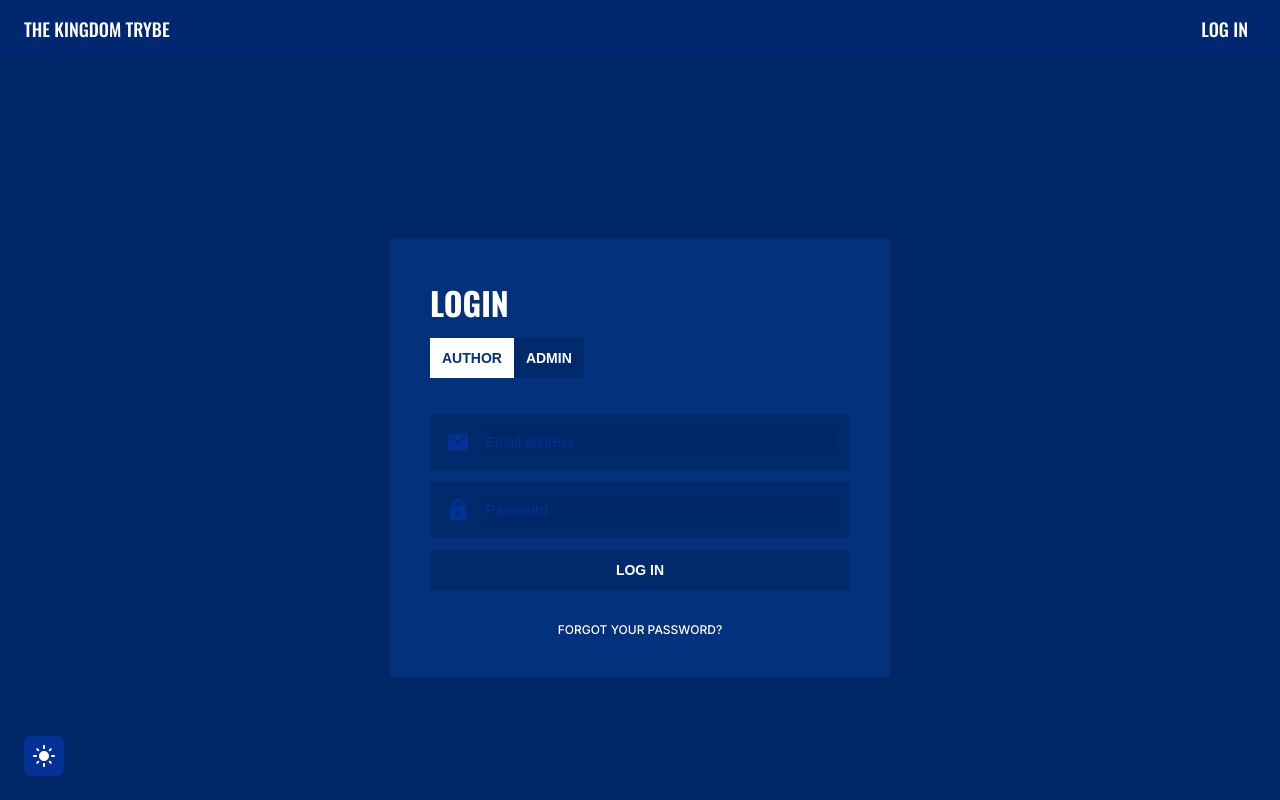
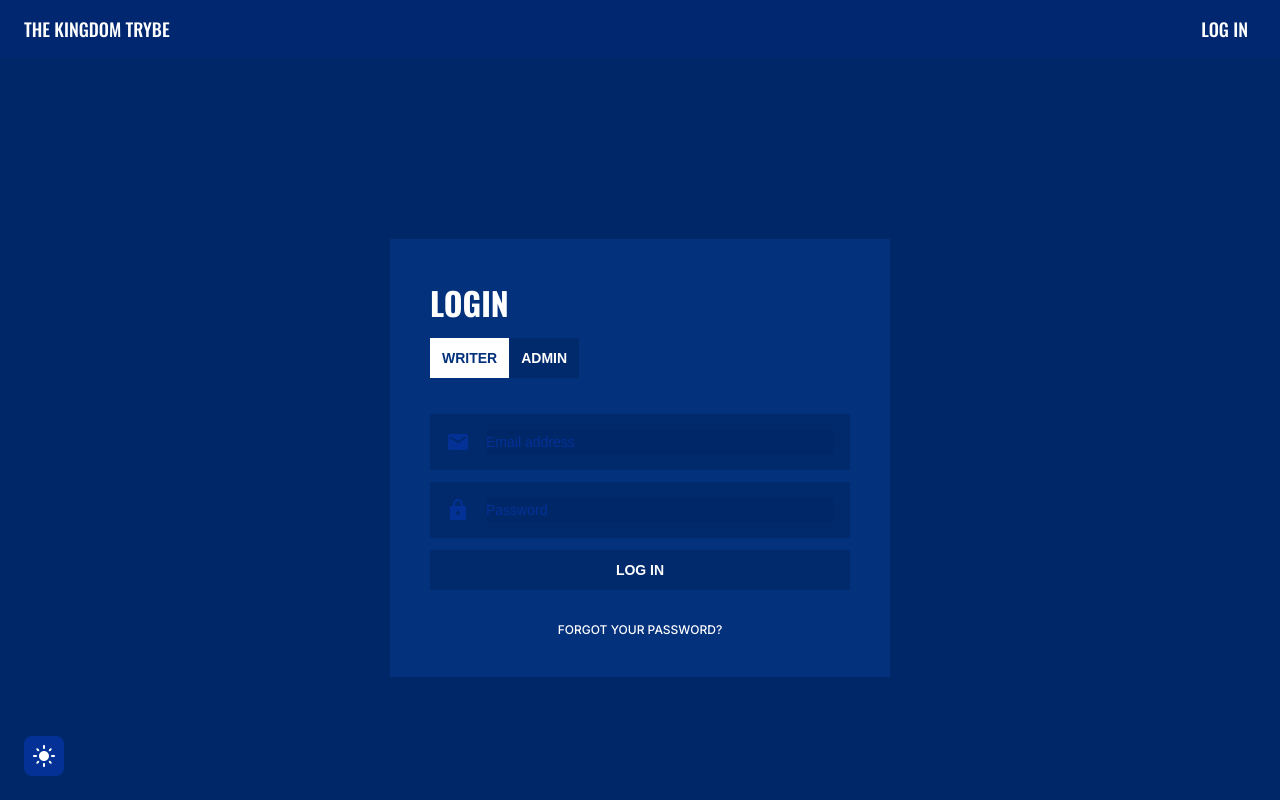
Before and after one commit to thekingdomtrybe/blog, a React (Vite) app: page /login in a window 1280 px wide. Shown: the top 800 px of the page. Built offline with nearby package versions, Linux system fonts and the light colour scheme; no server answers; a web font is replaced by a local one.

Commit message:
Fix bug on minister route

```diff
--- a/src/App.jsx
+++ b/src/App.jsx
@@ -94,7 +94,7 @@ function App() {
           </ProtectedRoute>
         } />
         <Route path="/minister/:url" element={
-          <ProtectedRoute fallback={<LoggedInMinisterPage />}>
+          <ProtectedRoute fallback={<LoggedInMinisterPage />} ministerOnly>
             <MinisterPage />
           </ProtectedRoute>
         } />
--- a/src/views/LoginPage/index.jsx
+++ b/src/views/LoginPage/index.jsx
@@ -114,7 +114,7 @@ function LoginPage() {
         </div>
         <div className={Styles.buttons}>
           <BlueButton
-            text="AUTHOR"
+            text="WRITER"
             onClick={() => setCurrentEntity('minister')}
             style={{
               backgroundColor: currentEntity === 'minister' ? 'var(--white)' : '',
```
